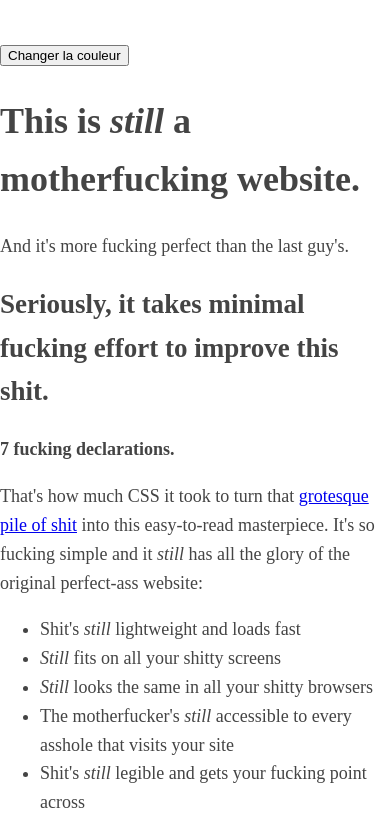
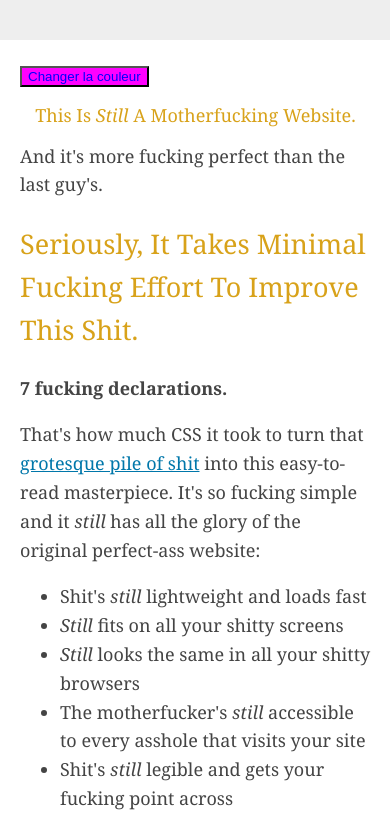
Before and after one commit to krysh82/betterMotherFuckingWebsite, a plain HTML site: page index.html in a window 390 px wide. Shown: the top 831 px of the page. Drawn offline with Linux system fonts and the light colour scheme.

Commit message:
MAJ personnalisation de la page

```diff
--- a/style.css
+++ b/style.css
@@ -1,10 +1,65 @@
+/*style page better motherfucking website*/
+
 /*style page better motherfucking website*/
 
 body {
 	line-height: 1.6;
 	font-size: 18px;
 	color: #444;
-	max-width: 650px;
 	margin: auto;
 	margin-top: 40px;
+    font-family: Georgia, Sans-Serif;
+    background-color: #EEEEEE;
 }
+
+#container {
+  width: 60%;
+  margin: auto;
+  background-color: white;
+padding: 20px;
+}
+
+h1 {
+  font-size: 200%;
+  text-align: center;
+  color: aliceblue;
+}
+
+h1, h2, h3 {
+  color:#d8a21a;
+  text-transform: capitalize;
+  font-weight: 100;
+}
+
+a {
+	color: #07a;
+}
+/*color for visited link*/
+a:visited {
+	color: #941352;
+}
+
+@media screen and (max-width: 768px){
+  #container{
+    width: 90%;
+  }
+  h1 {
+    font-size: 100%;
+  }
+}
+
+#change_color {
+    background-color: magenta;
+    color: blue;
+}
+
+footer {
+  background-color: #d8a21a;
+  margin-top: 40px;
+
+ }
+
+footer p {
+	color: white;
+	padding: 20px;
+}
```
